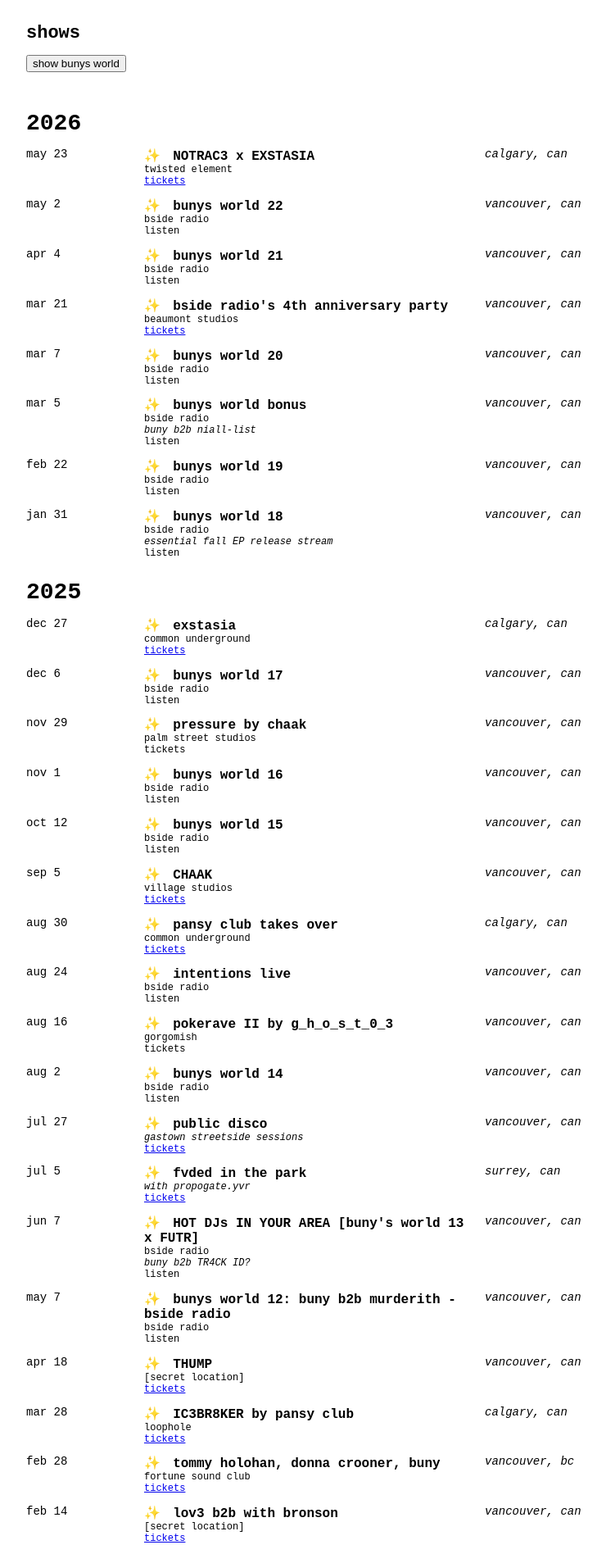
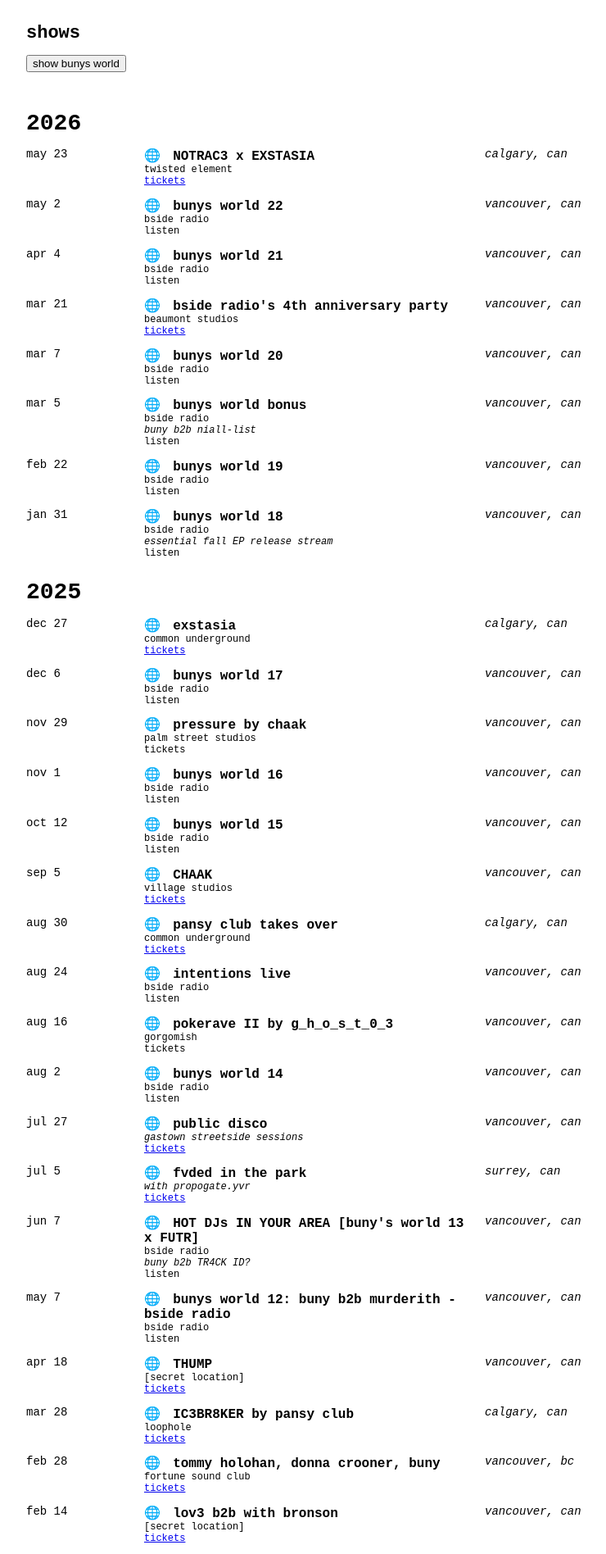
Before and after one commit to 746a70/buny, a Jekyll site: the page built from shows.md, in a window 1280 px wide. Shown: the top 1896 px of the page at 82% size, without its empty margins (208-948 px from the left). Built offline with Jekyll 4.4.1, drawn with Linux system fonts in a browser that asks for light colours; some of the changed text lies outside the part shown.

Commit message:
Update shows.md

```diff
--- a/shows.md
+++ b/shows.md
@@ -30,7 +30,7 @@ permalink: /shows.html
     <td style="padding: 0.4rem 0.8rem 0.4rem 0; vertical-align: top;">
       <div style="font-size: 16px; font-weight: 700;">
         {% if is_bw_show %}
-        <a href="{{ '/bw' | relative_url }}" aria-label="bunys world page" style="margin-right: 0.35rem; text-decoration: none;">✨</a>
+        <a href="{{ '/bw' | relative_url }}" aria-label="bunys world page" style="margin-right: 0.35rem; text-decoration: none;">🌐</a>
         {% endif %}
         {{ show.title }}
       </div>
```
